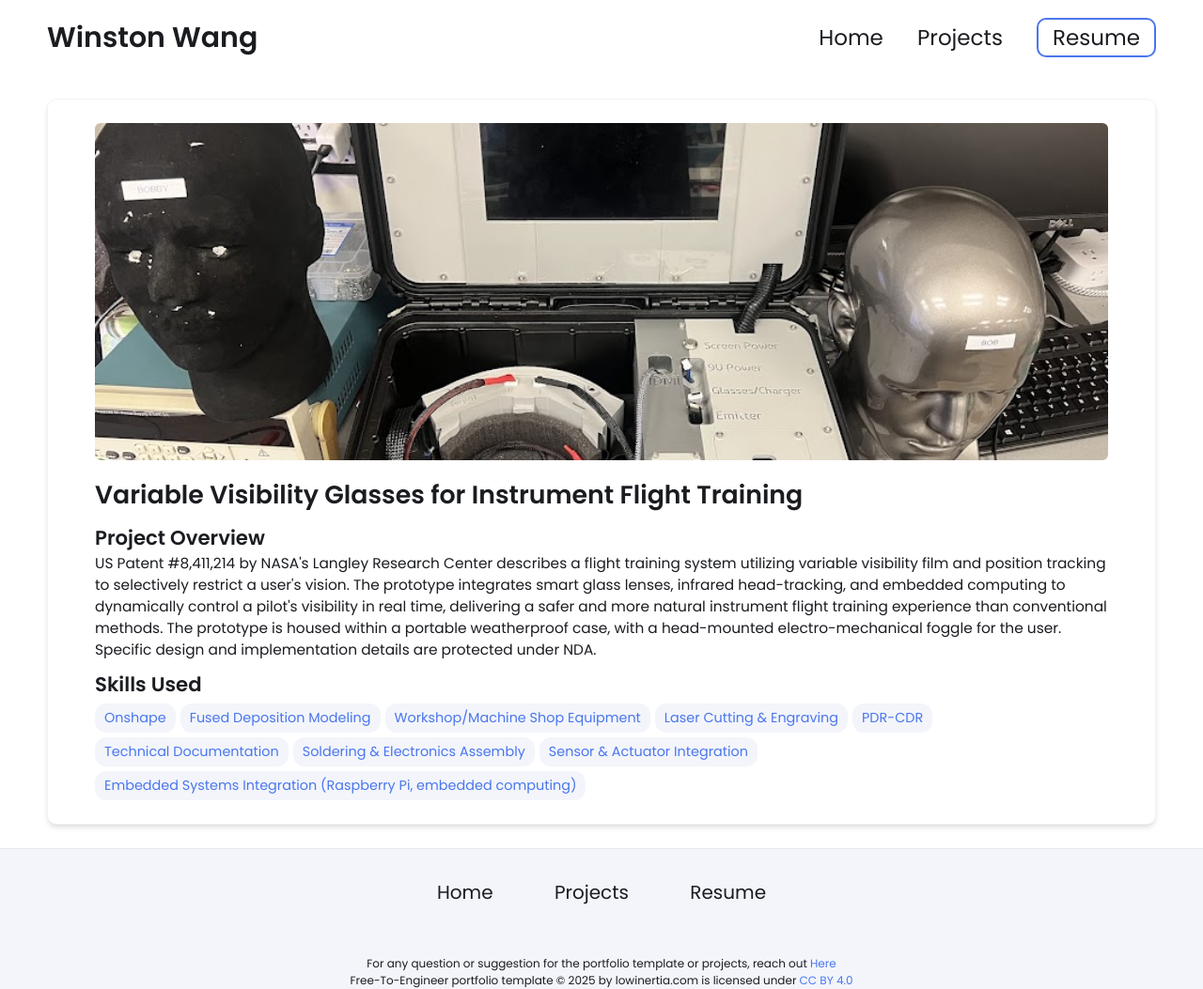
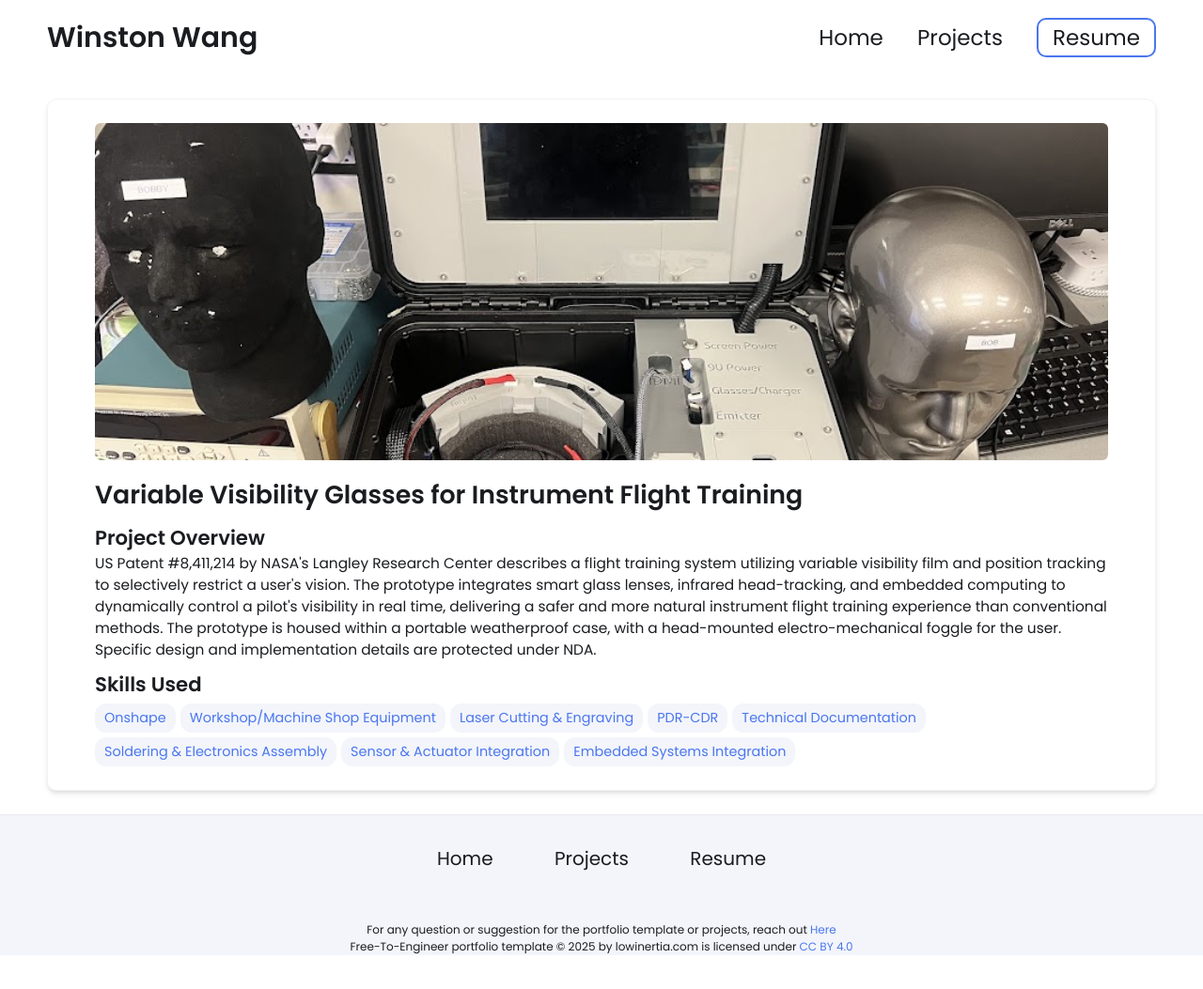
Before and after one commit to WinstonHelicopters/WinstonHelicopters.github.io, a Jekyll site: the page built from _projects/3 Variable Visibility Glasses for Instrument Flight Training/index.md, in a window 1280 px wide. Shown: the whole page at 94% size. Built offline with Jekyll 4.4.1, drawn with Linux system fonts in a browser that asks for light colours; after the commit the page ends 1017 px from its top, so only the background shows below that.

Commit message:
Update index.md

```diff
--- a/_projects/3 Variable Visibility Glasses for Instrument Flight Training/index.md
+++ b/_projects/3 Variable Visibility Glasses for Instrument Flight Training/index.md
@@ -4,13 +4,12 @@ title: Variable Visibility Glasses for Instrument Flight Training
 description:  'US Patent #8,411,214 by NASA''s Langley Research Center describes a flight training system utilizing variable visibility film and position tracking to selectively restrict a user''s vision. The prototype integrates smart glass lenses, infrared head-tracking, and embedded computing to dynamically control a pilot''s visibility in real time, delivering a safer and more natural instrument flight training experience than conventional methods. The prototype is housed within a portable weatherproof case, with a head-mounted electro-mechanical foggle for the user. Specific design and implementation details are protected under NDA.'
 skills:
 - Onshape
-- Fused Deposition Modeling
 - Workshop/Machine Shop Equipment
 - Laser Cutting & Engraving
 - PDR-CDR
 - Technical Documentation
 - Soldering & Electronics Assembly
 - Sensor & Actuator Integration
-- Embedded Systems Integration (Raspberry Pi, embedded computing)
+- Embedded Systems Integration
 main-image: /image_2026-06-30_203907992.png
 ---
```
